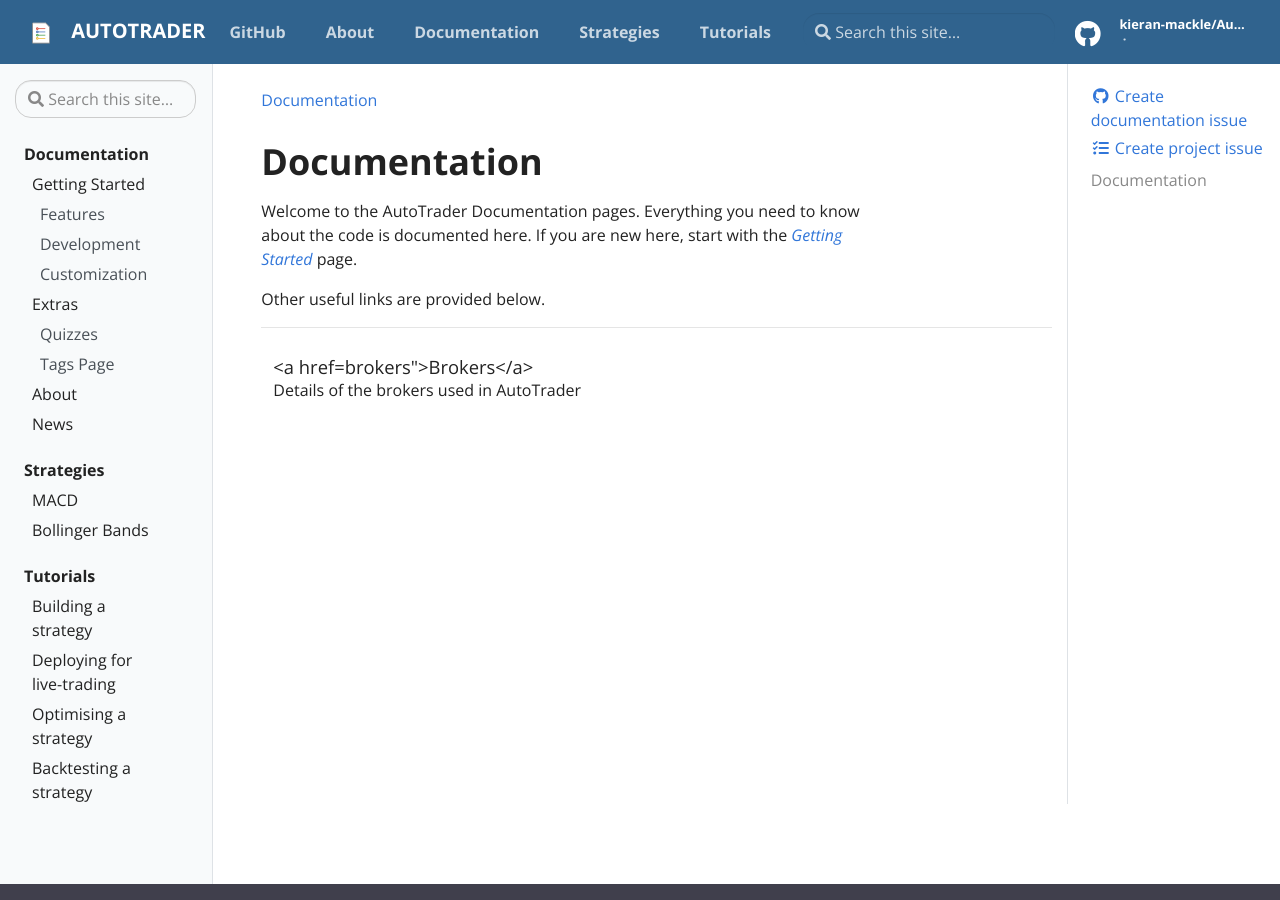
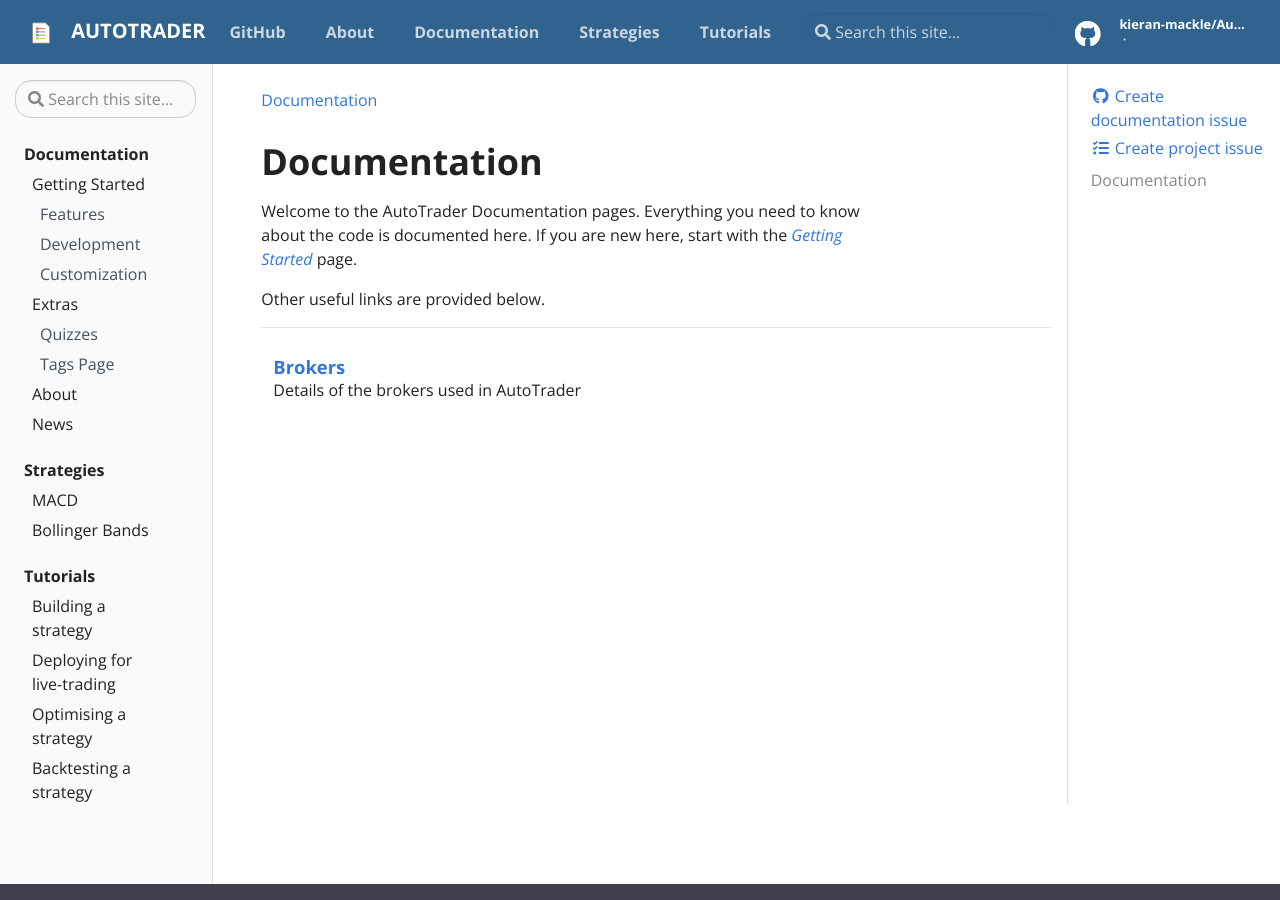
Before and after one commit to kieran-mackle/AutoTrader, a Jekyll site: the page built from docs/pages/docs.md, in a window 1280 px wide and 900 px high. Built offline with Jekyll 4.4.1, drawn with Linux system fonts in a browser that asks for light colours.

Commit message:
Update docs.md

```diff
--- a/docs/pages/docs.md
+++ b/docs/pages/docs.md
@@ -15,7 +15,7 @@
     <hr class="panel-line">
 
     <div class="entry">
-        <h5><a href=brokers">Brokers</a></h5>
+        <h5><a href="brokers">Brokers</a></h5>
         <p>Details of the brokers used in AutoTrader</p>
     </div>
 
```
